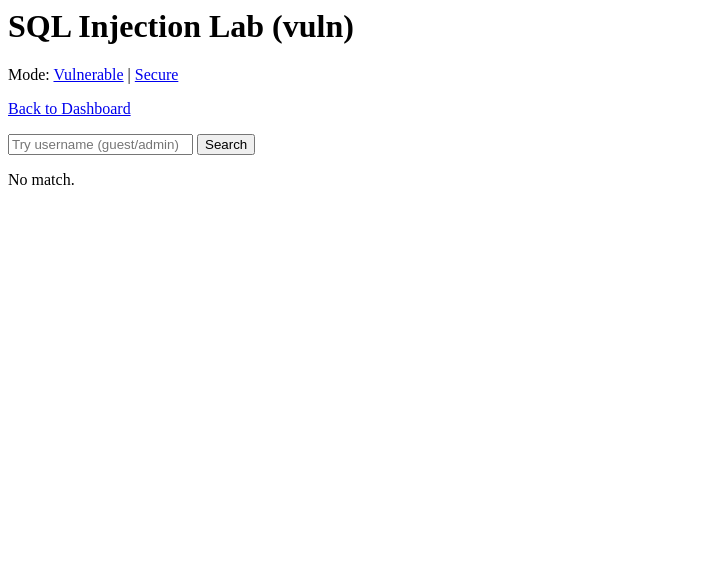
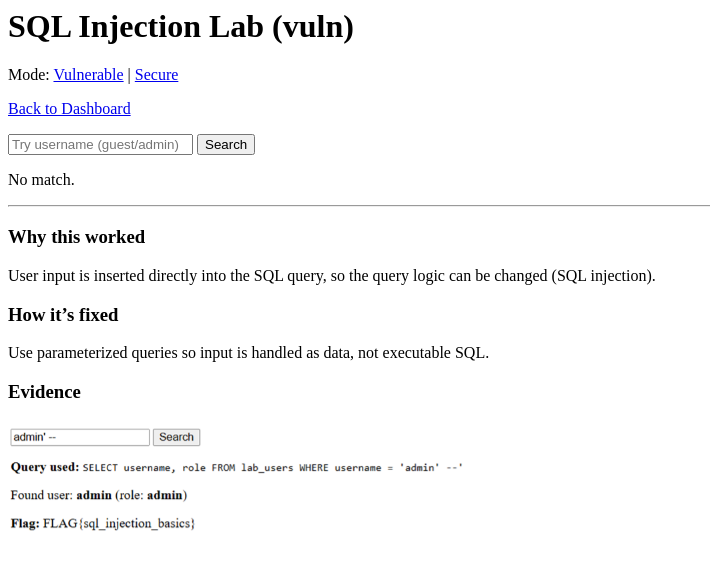
Before and after one commit to yonas255/Gamified-cybersecurity-platform, a Flask app: page /lab/sqli in a window 1280 px wide. Shown: the top 570 px of the page, without its empty margins (0-710 px from the left). Run offline with Flask 3, Linux system fonts and the light colour scheme; the visitor is signed in with stand-in values (Sample User, id 1); data comes from the database, SQL or seed files in the repository.

Commit message:
Finalise labs, evidence images, and explanations

```diff
--- a/templates/lab_sqli.html
+++ b/templates/lab_sqli.html
@@ -24,3 +24,22 @@
 {% if flag %}
     <p><b>Flag:</b> {{ flag }}</p>
 {% endif %}
+
+<hr>
+<h3>Why this worked</h3>
+{% if mode == "vuln" %}
+<p>User input is inserted directly into the SQL query, so the query logic can be changed (SQL injection).</p>
+{% else %}
+<p>User input is treated safely and cannot change the SQL query structure.</p>
+{% endif %}
+
+<h3>How it’s fixed</h3>
+<p>Use parameterized queries so input is handled as data, not executable SQL.</p>
+
+<h3>Evidence</h3>
+
+{% if mode == "vuln" %}
+<img src="{{ url_for('static', filename='images/sqli_vulnerable.png') }}" width="500">
+{% else %}
+<img src="{{ url_for('static', filename='images/sqli_secure.png') }}" width="500">
+{% endif %}
```
Also changed, not shown: templates/lab_xss.html (+25 -0 lines), static/images/leaderboard.png (added), static/images/sqli_secure.png (added), static/images/sqli_vulnerable.png (added), static/images/xss_Vulnerable_.png (added), static/images/xss_secure.png (added), static/images/xss_vulnerable.png (added).
